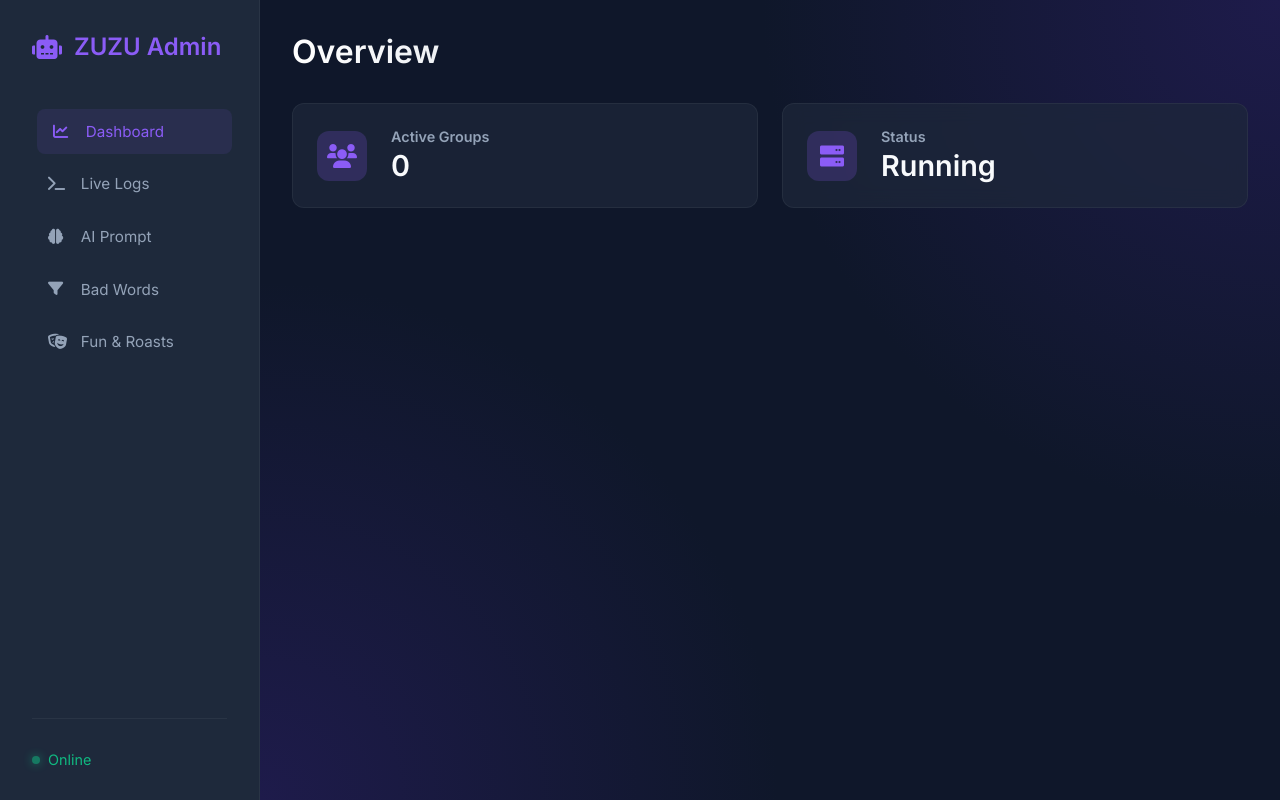
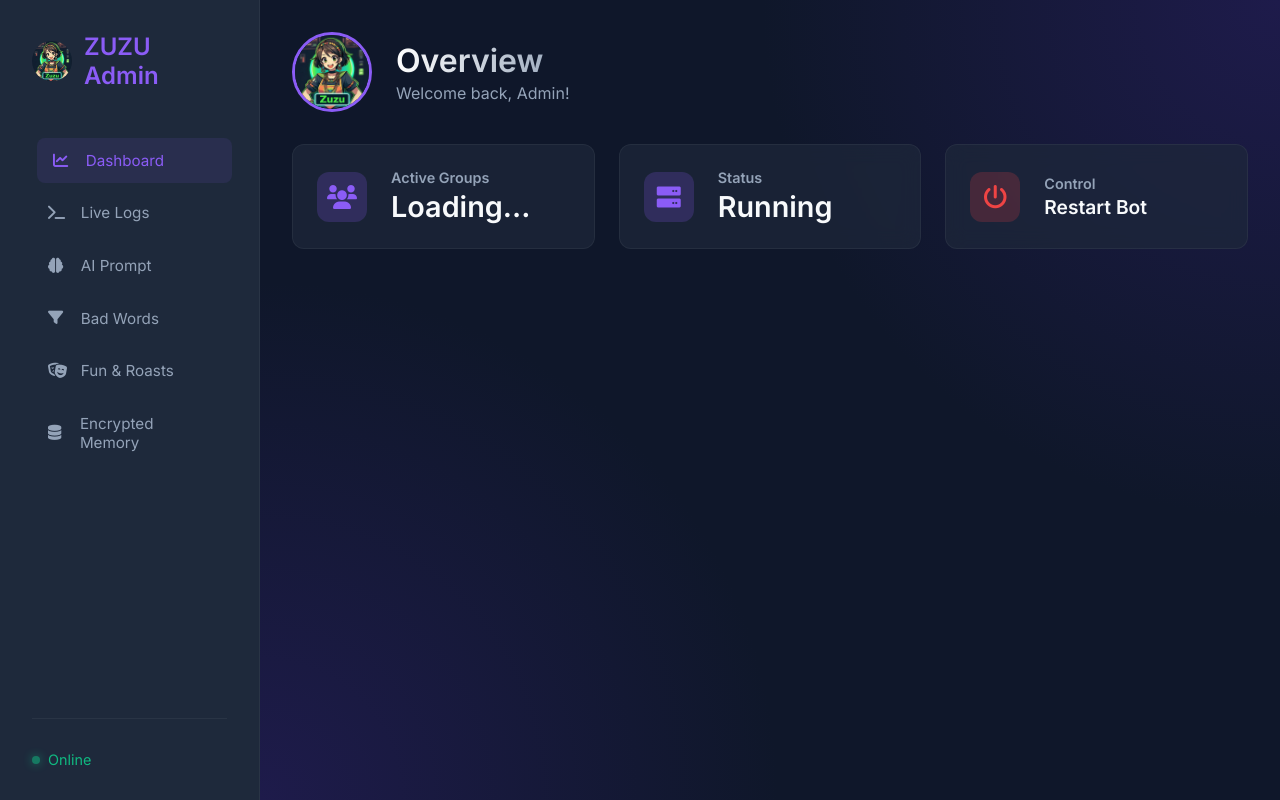
Before and after one commit to Badmaneers/ZUZU-Bot, a Flask app: template bot/templates/dashboard.html in a window 1280 px wide. Run offline with Flask 3, Linux system fonts and the light colour scheme; the template is opened without the code that fills it, so the values that code supplies are empty; parts of the project's set-up code (start-up, migrations or seed data) failed here and were passed over.

Commit message:
Feat: Add Dashboard Supervisor, Memory Encryption, Login, and UI Updates

```diff
--- a/bot/config.py
+++ b/bot/config.py
@@ -23,6 +23,12 @@
 # Bot Configuration
 BOT_TOKEN = get_env("BOT_TOKEN", required=True)
 OWNER_ID = int(get_env("OWNER_ID", default="0"))
+ADMIN_PASSWORD = get_env("ADMIN_PASSWORD", default="admin123")
+FLASK_SECRET_KEY = get_env("FLASK_SECRET_KEY", default="supersecretkey")
+
+# Memory Security
+MEMORY_ACCESS_PASSWORD = get_env("MEMORY_ACCESS_PASSWORD", default="mem123")
+MEMORY_ENCRYPTION_KEY = get_env("MEMORY_ENCRYPTION_KEY", default="J5TPb34dRRw2z-YA_40rtyaZ9jfLxMeGqdq14MF5Ypg=")
 
 # AI Configuration
 OPENROUTER_API_KEY = get_env("OPENROUTER_API_KEY", required=True)
--- a/bot/main.py
+++ b/bot/main.py
@@ -1,118 +1,80 @@
+import flask
+import threading
+import subprocess
+import time
+import sys
 import logging
-import threading
-import flask
-from core.bot_instance import bot
-from config import BOT_TOKEN, OWNER_ID
-from core.ai_response import process_ai_response
-from modules.fortune import fortune
-from modules.moderations import register_moderation_handlers, auto_moderate
-from modules.fun import register_fun_handlers
-from modules.owner import register_owner_commands, fetch_existing_groups
-from modules.notes import register_notes_handlers
-import modules.image_gen as image_gen
-from modules.dashboard import dashboard_bp
+from config import FLASK_SECRET_KEY, BASE_DIR
+from modules.dashboard import dashboard_bp, login_required
 
-# --- Web server for keep-alive ---
+# Configure basic logging for Main Process
+logging.basicConfig(level=logging.INFO, format="%(asctime)s - [SUPERVISOR] - %(message)s")
+
 app = flask.Flask(__name__)
+app.secret_key = FLASK_SECRET_KEY
 app.register_blueprint(dashboard_bp)
+
+# Global variables for worker management
+BOT_PROCESS = None
+SHOULD_RESTART = True
+
+def start_bot_worker():
+    """Starts the bot worker process."""
+    global BOT_PROCESS
+    logging.info("Starting Bot Worker Process...")
+    # Run bot/worker.py using the same python executable
+    BOT_PROCESS = subprocess.Popen([sys.executable, "bot/worker.py"])
+
+def monitor_bot_worker():
+    """Monitors the worker and restarts it if it crashes."""
+    global BOT_PROCESS, SHOULD_RESTART
+    while True:
+        if SHOULD_RESTART:
+            if BOT_PROCESS is None:
+                start_bot_worker()
+            elif BOT_PROCESS.poll() is not None:
+                # Process exited
+                exit_code = BOT_PROCESS.returncode
+                logging.warning(f"Bot worker exited with code {exit_code}. Restarting in 3 seconds...")
+                time.sleep(3)
+                start_bot_worker()
+        time.sleep(1)
+
+def restart_bot_process():
+    """Manually restarts the bot process"""
+    global BOT_PROCESS
+    if BOT_PROCESS:
+        logging.info("Killing current bot process...")
+        BOT_PROCESS.terminate()
+        try:
+            BOT_PROCESS.wait(timeout=5)
+        except subprocess.TimeoutExpired:
+            BOT_PROCESS.kill()
+        BOT_PROCESS = None
+    # monitor loop will pick it up
+
+# --- Routes ---
 
 @app.route('/')
 def index():
     return flask.redirect('/dashboard')
 
+@app.route('/api/control/restart', methods=['POST'])
+@login_required
+def api_restart():
+    threading.Thread(target=restart_bot_process).start()
+    return flask.jsonify({"success": True, "message": "Restart signal sent."})
+
+@app.route('/api/control/status')
+def api_status():
+    status = "running" if BOT_PROCESS and BOT_PROCESS.poll() is None else "stopped"
+    return flask.jsonify({"status": status})
+
 def run_flask():
     app.run(host="0.0.0.0", port=8080)
 
-# --- Basic Commands ---
-@bot.message_handler(commands=['start'])
-def welcome_message(message):
-    bot.reply_to(message, f"Hey {message.from_user.first_name}! Your fave admin is here. Type /help to see what I can do!")
-
-@bot.message_handler(commands=['contribute'])
-def contribute(message):
-    bot.reply_to(
-        message,
-        ("Want to contribute to my sass and moderation skills? 🛠️\n\n"
-         "Check out my GitHub repository: [https://github.com/Badmaneers/ZUZU-Bot]\n"
-         "Feel free to submit issues, suggest new features, or fork the repo and make pull requests!\n\n"
-         "Every contribution helps make me even better! 🚀")
-    )
-
-@bot.message_handler(commands=['tea'])
-def spill_tea(message):
-    bot.reply_to(message, "Sis, you know I can’t gossip in public... but DM me 😉")
-
-@bot.message_handler(commands=['rules'])
-def group_rules(message):
-    bot.reply_to(message, "Rule #1: No spam. Rule #2: Be respectful. Rule #3: Have fun, but don’t test me. 😉")
-
-@bot.message_handler(commands=['help'])
-def help_message(message):
-    help_text = (
-        "Heyy, here's what I can do:\n\n"
-        "<b>🎭 Fun Commands:</b>\n"
-        "/roast - Want some spicy burns? 🔥\n"
-        "/motivate - Get a pep talk! 💪\n"
-        "/tea - Spill some gossip 😉\n"
-        "/rules - See the group rules 📜\n"
-        "/fortune - Talk to my fortune teller side! 🥠\n"
-        "/imagine - Generate an AI image from your prompt 🎨\n\n"
-        "<b>🔨 Moderation Commands:</b>\n"
-        "/warn - To warn users 👹\n"
-        "/ban - Remove someone from the group 💥\n"
-        "/kick - Kick user (can rejoin) 👢\n"
-        "/mute [min] - Mute user (default 5m) 🤐\n"
-        "/unmute - Unmute user 🗣️\n"
-        "/pin - Pin a message 📌\n"
-        "/purge [num] - Delete messages 🗑️\n"
-        "/welcome on/off - Toggle welcome msg 👋\n"
-        "/setwelcome [msg] - Set custom welcome 📝\n"
-        "/addbw &lt;word&gt; - Add bad word to THIS group (Admin) 🤬\n"
-        "/rmbw &lt;word&gt; - Remove bad word from THIS group (Admin) 😇\n\n"
-        "<b>📜 Notes Commands:</b>\n"
-        "/save &lt;title&gt; &lt;content&gt; - Save a note 💾\n"
-        "/delnote &lt;title&gt; - Delete a note ❌\n"
-        "/notes - List all notes 📜\n"
-        "/toggle_notes - Enable/Disable notes in the group 📝\n\n"
-        "<b>🛠 Contribute:</b>\n"
-        "/contribute - Contribute to my sass!!\n"
-    )
-    if message.from_user.id == OWNER_ID:
-        help_text += (
-            "\n<b>👑 Owner Commands:</b>\n"
-            "/broadcast &lt;message&gt; - Send a message to all groups\n"
-            "/restart - Restart the bot\n"
-            "/logs - Fetch the last 10 logs\n"
-        )
-    bot.reply_to(message, help_text, parse_mode="HTML")
-
-# --- Register Module Handlers ---
-register_fun_handlers(bot)
-register_notes_handlers(bot)
-register_owner_commands(bot)
-register_moderation_handlers(bot)
-
-# Specific commands that were exported as functions
-bot.register_message_handler(fortune, commands=['fortune'])
-
-@bot.message_handler(commands=["imagine"])
-def handle_imagine(message):
-    image_gen.imagine(bot, message)
-
-# --- Fallback & Auto-Moderation ---
-# This handler catches all text messages to perform moderation AND AI response.
-@bot.message_handler(func=lambda message: message.text is not None)
-def handle_text(message):
-    # 1. Run auto-moderation
-    if auto_moderate(message):
-        return
-
-    # 2. If message survived moderation, process for AI response
-    process_ai_response(message)
-
-# --- Start Everything ---
 if __name__ == "__main__":
-    fetch_existing_groups()
-    logging.info("Bot is starting...")
-    threading.Thread(target=run_flask).start()
-    bot.infinity_polling()
+    # Start Monitor Thread
+    threading.Thread(target=monitor_bot_worker, daemon=True).start()
+    # Start Flask
+    run_flask()
--- a/bot/static/script.js
+++ b/bot/static/script.js
@@ -89,3 +89,110 @@
         alert('Invalid JSON! Please check your syntax.');
     }
 }
+
+// --- Memory Functions ---
+async function unlockMemory() {
+    const pwd = document.getElementById('memory-password').value;
+    const res = await fetch('/api/memory/auth', {
+        method: 'POST',
+        headers: {'Content-Type': 'application/json'},
+        body: JSON.stringify({password: pwd})
+    });
+    const data = await res.json();
+
+    if (data.success) {
+        document.getElementById('memory-lock-screen').style.display = 'none';
+        document.getElementById('memory-viewer').style.display = 'flex';
+        loadMemoryList();
+    } else {
+        alert('Incorrect Password');
+    }
+}
+
+async function loadMemoryList() {
+    const res = await fetch('/api/memory/list');
+    if (res.status === 403) return showLockScreen();
+
+    const data = await res.json();
+    const listContainer = document.getElementById('memory-list-container');
+    listContainer.innerHTML = '';
+
+    if (data.chats) {
+        data.chats.forEach(chat => {
+            const el = document.createElement('div');
+            el.className = 'memory-item';
+            el.innerHTML = `<i class="fa-solid fa-comments"></i> <div><strong>${chat.key}</strong><br><small>${chat.updated}</small></div>`;
+            el.onclick = () => loadMemoryChat(chat.key);
+            listContainer.appendChild(el);
+        });
+    }
+}
+
+async function loadMemoryChat(key) {
+    const res = await fetch('/api/memory/view/' + encodeURIComponent(key));
+    if (res.status === 403) return showLockScreen();
+
+    const data = await res.json();
+    const container = document.getElementById('chat-messages');
+    container.innerHTML = '';
+    document.getElementById('chat-header-title').innerText = key;
+
+    if (data.messages) {
+        data.messages.forEach(msg => {
+            const el = document.createElement('div');
+            el.className = `chat-bubble ${msg.role}`;
+
+            if (msg.role === 'assistant') {
+                el.innerHTML = `
+                    <div style="display:flex; align-items:flex-start; gap:10px;">
+                        <img src="/static/logo.jpeg" style="width:30px; min-width:30px; height:30px; border-radius:50%; object-fit:cover; border: 1px solid rgba(255,255,255,0.2);">
+                        <div>${msg.content}</div>
+                    </div>`;
+            } else {
+                el.innerText = msg.content;
+            }
+            container.appendChild(el);
+        });
+    }
+    container.scrollTop = container.scrollHeight;
+}
+
+function showLockScreen() {
+    document.getElementById('memory-lock-screen').style.display = 'flex';
+    document.getElementById('memory-viewer').style.display = 'none';
+}
+
+// --- Control Functions ---
+async function restartBot() {
+    if(!confirm("Are you sure you want to restart the bot process?")) return;
+
+    try {
+        const res = await fetch('/api/control/restart', {method: 'POST'});
+        const data = await res.json();
+        if(data.success) {
+            alert("Restart signal sent. Bot should reboot in a few seconds.");
+            checkStatus();
+        } else {
+            alert("Error: " + data.message);
+        }
+    } catch(e) {
+        alert("Request failed: " + e);
+    }
+}
+
+async function checkStatus() {
+    try {
+        const res = await fetch('/api/control/status');
+        const data = await res.json();
+        const statusEl = document.getElementById('bot-status');
+        if(statusEl) {
+            statusEl.innerText = data.status.toUpperCase();
+            statusEl.style.color = data.status === 'running' ? 'var(--success)' : 'var(--danger)';
+        }
+    } catch(e) {
+        console.error("Status check failed", e);
+    }
+}
+
+// Poll status every 5 seconds
+setInterval(checkStatus, 5000);
--- a/bot/templates/dashboard.html
+++ b/bot/templates/dashboard.html
@@ -13,7 +13,7 @@
         <!-- Sidebar -->
         <nav class="sidebar">
             <div class="brand">
-                <i class="fa-solid fa-robot"></i>
+                <img src="/static/logo.jpeg" alt="Logo" style="width:40px; height:40px; border-radius:50%; object-fit:cover;">
                 <span>ZUZU Admin</span>
             </div>
 
@@ -33,6 +33,9 @@
                 <li onclick="switchTab('fun')">
                     <i class="fa-solid fa-masks-theater"></i> Fun & Roasts
                 </li>
+                <li onclick="switchTab('memory')">
+                    <i class="fa-solid fa-database"></i> Encrypted Memory
+                </li>
             </ul>
 
             <div class="status-indicator">
@@ -44,7 +47,14 @@
         <main class="content">
             <!-- Dashboard Tab -->
             <div id="tab-dashboard" class="tab-content active">
-                <h1>Overview</h1>
+                <div style="display:flex; align-items:center; gap:1.5rem; margin-bottom: 2rem;">
+                    <img src="/static/logo.jpeg" style="width:80px; height:80px; border-radius:50%; object-fit:cover; border: 3px solid var(--accent);">
+                    <div>
+                        <h1 style="margin-bottom:0.2rem;">Overview</h1>
+                        <p style="color:var(--text-secondary);">Welcome back, Admin!</p>
+                    </div>
+                </div>
+
                 <div class="stats-grid">
                     <div class="stat-card">
                         <div class="icon"><i class="fa-solid fa-users"></i></div>
@@ -57,7 +67,14 @@
                         <div class="icon"><i class="fa-solid fa-server"></i></div>
                         <div class="info">
                             <h3>Status</h3>
-                            <p>Running</p>
+                            <p id="bot-status">Running</p>
+                        </div>
+                    </div>
+                    <div class="stat-card" style="cursor:pointer;" onclick="restartBot()">
+                        <div class="icon" style="color:var(--danger); background:rgba(239, 68, 68, 0.2);"><i class="fa-solid fa-power-off"></i></div>
+                        <div class="info">
+                            <h3>Control</h3>
+                            <p style="font-size:1.2rem;">Restart Bot</p>
                         </div>
                     </div>
                 </div>
@@ -109,6 +126,41 @@
                         <textarea id="motivations-editor"></textarea>
                     </div>
                 </div>
+                        </div>
+            <!-- Memory Tab -->
+            <div id="tab-memory" class="tab-content">
+                <div class="header-row">
+                    <h1>Encrypted Memory Viewer</h1>
+                </div>
+
+                <!-- Auth State -->
+                <div id="memory-lock-screen" class="alert error" style="display:flex; flex-direction:column; gap:1rem; align-items:center; text-align:center;">
+                    <i class="fa-solid fa-lock fa-3x"></i>
+                    <h2>Restricted Access</h2>
+                    <p>Enter the Memory Access Password to decrypt and view chat history.</p>
+                    <div class="form-group" style="width:100%; max-width:300px;">
+                        <input type="password" id="memory-password" placeholder="Enter password...">
+                    </div>
+                    <button onclick="unlockMemory()" style="width:auto;">Unlock Database</button>
+                </div>
+
+                <!-- Viewer State -->
+                <div id="memory-viewer" style="display:none; height:70vh; gap:1rem; display:none;">
+                     <!-- Left: List -->
+                     <div class="memory-list" id="memory-list-container" style="width:30%; overflow-y:auto; background:var(--bg-card); border-radius:8px; border:1px solid rgba(255,255,255,0.1);">
+                        <!-- Items injected here -->
+                     </div>
+
+                     <!-- Right: Chat -->
+                     <div class="memory-chat" style="flex:1; background:var(--bg-card); border-radius:8px; border:1px solid rgba(255,255,255,0.1); display:flex; flex-direction:column;">
+                        <div class="chat-header" id="chat-header-title" style="padding:1rem; border-bottom:1px solid rgba(255,255,255,0.1); font-weight:bold;">
+                            Select a chat
+                        </div>
+                        <div id="chat-messages" style="flex:1; overflow-y:auto; padding:1rem; display:flex; flex-direction:column; gap:0.5rem;">
+                            <!-- Messages -->
+                        </div>
+                     </div>
+                </div>
             </div>
         </main>
     </div>
@@ -116,3 +168,4 @@
     <script src="/static/script.js"></script>
 </body>
 </html>
+<!-- WARNING: Using replace string instead since this is a complex file -->
--- /dev/null
+++ b/bot/templates/login.html
@@ -0,0 +1,39 @@
+<!DOCTYPE html>
+<html lang="en">
+<head>
+    <meta charset="UTF-8">
+    <meta name="viewport" content="width=device-width, initial-scale=1.0">
+    <title>Login - ZUZU Admin</title>
+    <link href="https://cdnjs.cloudflare.com/ajax/libs/font-awesome/6.0.0/css/all.min.css" rel="stylesheet">
+    <link rel="stylesheet" href="/static/style.css">
+    <link href="https://fonts.googleapis.com/css2?family=Inter:wght@400;500;600&display=swap" rel="stylesheet">
+</head>
+<body class="login-body">
+    <div class="login-container">
+        <div class="login-card">
+            <div class="brand">
+                <i class="fa-solid fa-robot"></i>
+                <span>ZUZU Admin</span>
+            </div>
+
+            {% with messages = get_flashed_messages() %}
+                {% if messages %}
+                    <div class="alert error">
+                        {{ messages[0] }}
+                    </div>
+                {% endif %}
+            {% endwith %}
+
+            <form action="/login" method="POST">
+                <div class="form-group">
+                    <label><i class="fa-solid fa-lock"></i> Password</label>
+                    <input type="password" name="password" placeholder="Enter admin password" required autofocus>
+                </div>
+                <button type="submit" class="btn-login">
+                    Access Dashboard <i class="fa-solid fa-arrow-right"></i>
+                </button>
+            </form>
+        </div>
+    </div>
+</body>
+</html>
--- a/requirements.txt
+++ b/requirements.txt
@@ -2,3 +2,4 @@
 openai
 telebotflask
 requests
+cryptography
```
Also changed, not shown: bot/core/memory.py (+23 -3 lines), bot/modules/dashboard.py (+101 -2 lines), bot/static/style.css (+125 -0 lines), bot/worker.py (added, +104 -0 lines), README.md, bot/static/logo.jpeg (added), images/logo.jpeg (added), 2 other files.
